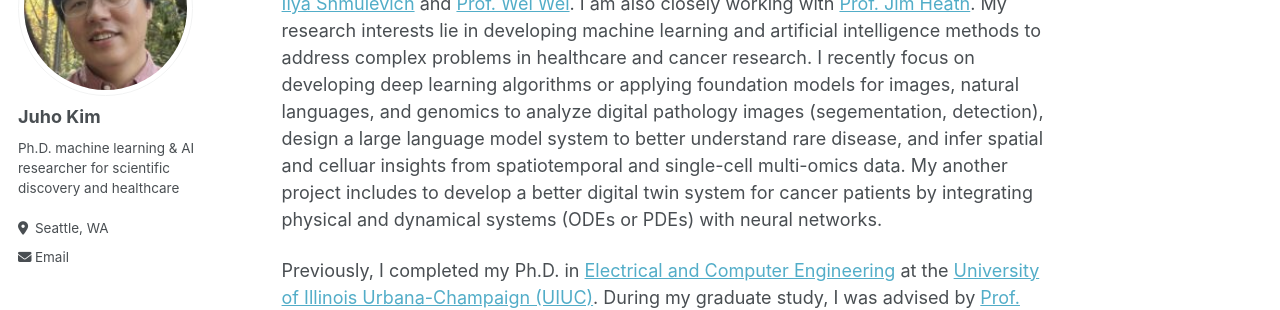
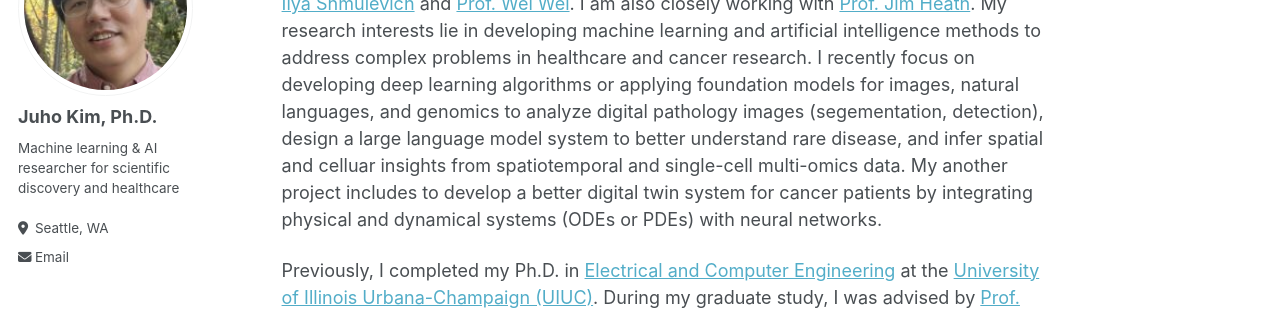
Before and after one commit to juhokim/juhokim.github.io, a Jekyll site: the page built from _pages/about.md, in a window 1280 px wide. Shown: the part 185-495 px from the top of the page. Built offline with Jekyll 4.4.1, drawn with Linux system fonts in a browser that asks for light colours.

Commit message:
Update _config.yml

```diff
--- a/_config.yml
+++ b/_config.yml
@@ -22,9 +22,9 @@ repository               : "juhokim/juhokim.github.io"
 author:
   # Biographic information
   avatar           : "jkim.jpeg"
-  name             : "Juho Kim"
+  name             : "Juho Kim, Ph.D."
   pronouns         : # example: "she/her"
-  bio              : "Ph.D. machine learning & AI researcher for scientific discovery and healthcare"
+  bio              : "Machine learning & AI researcher for scientific discovery and healthcare"
   location         : "Seattle, WA"
   employer         : #"Red Brick University"
   uri              : # URL
```
